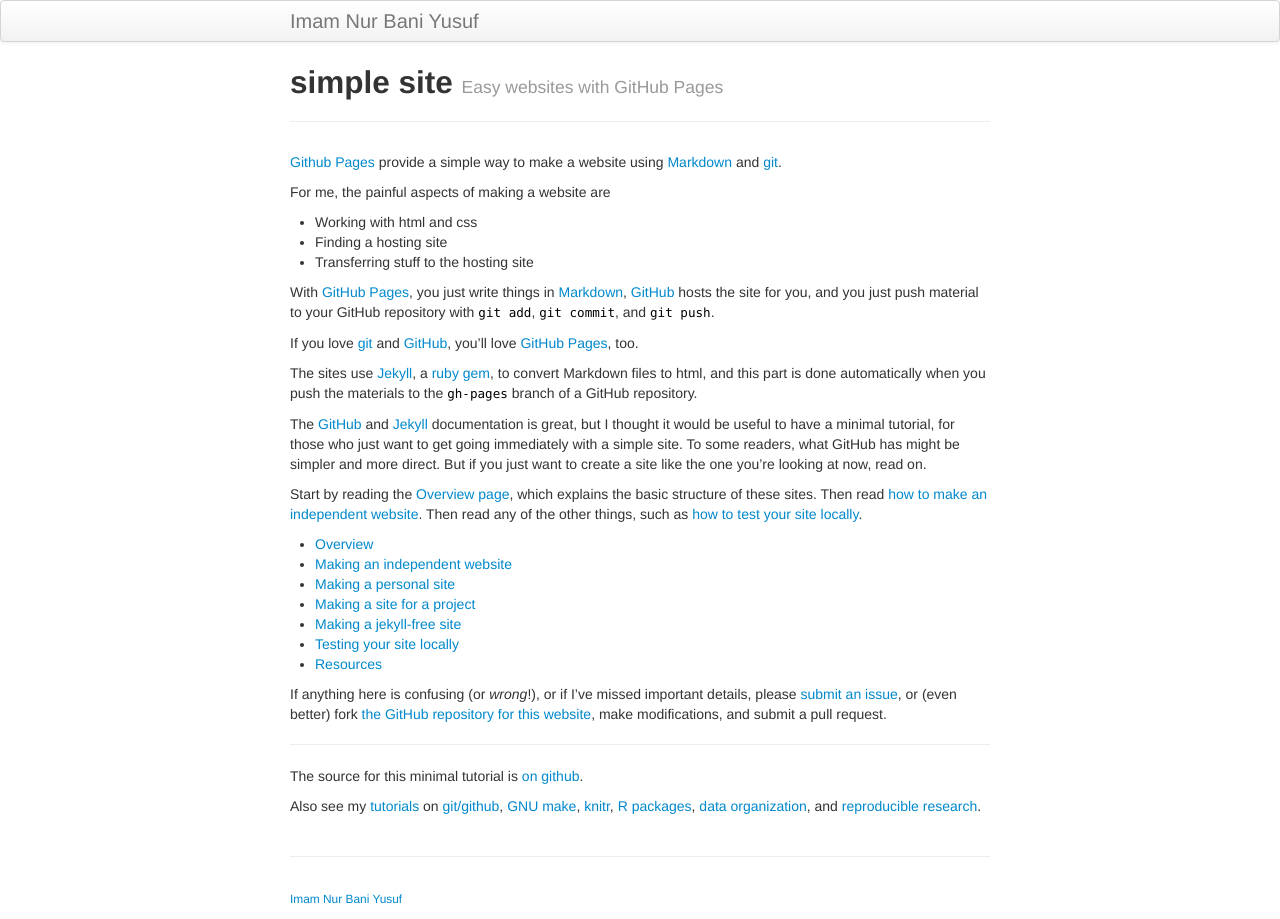
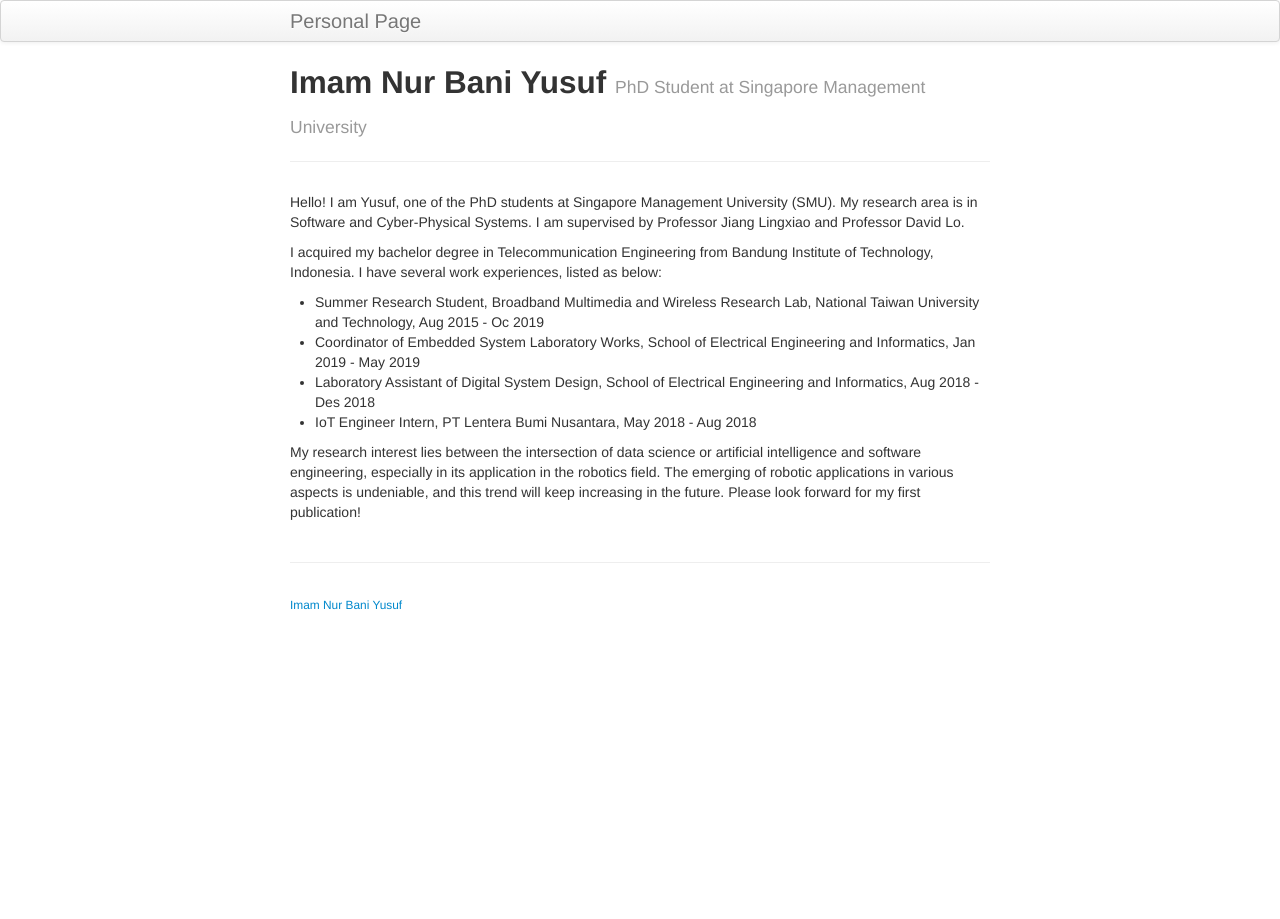
Before and after one commit to imamnurby/imamnurby.github.io, a Jekyll site: the page built from index.md, in a window 1280 px wide. Built offline with Jekyll 4.4.1, drawn with Linux system fonts in a browser that asks for light colours.

Commit message:
edited markdown file

```diff
--- a/_config.yml
+++ b/_config.yml
@@ -8,7 +8,7 @@ highlighter: rouge
 # Themes are encouraged to use these universal variables
 # so be sure to set them if your theme uses them.
 #
-title : Imam Nur Bani Yusuf
+title : Personal Page
 author :
   name : Imam Nur Bani Yusuf
   email : imamnurby@gmail.com
--- a/index.md
+++ b/index.md
@@ -1,72 +1,20 @@
 ---
 layout: page
-title: simple site
-tagline: Easy websites with GitHub Pages
-description: Minimal tutorial on making a simple website with GitHub Pages
+title: Imam Nur Bani Yusuf
+tagline: PhD Student at Singapore Management University
+description:
 ---
 
-[Github Pages](https://pages.github.com) provide a simple way to make a
-website using
-[Markdown](https://daringfireball.net/projects/markdown/) and
-[git](https://git-scm.com).
+Hello! I am Yusuf, one of the PhD students at Singapore Management University (SMU).
+My research area is in Software and Cyber-Physical Systems. I am supervised by Professor
+Jiang Lingxiao and Professor David Lo.
 
-For me, the painful aspects of making a website are
+I acquired my bachelor degree in Telecommunication Engineering from Bandung Institute
+of Technology, Indonesia. I have several work experiences, listed as below:
 
-- Working with html and css
-- Finding a hosting site
-- Transferring stuff to the hosting site
+- Summer Research Student, Broadband Multimedia and Wireless Research Lab, National Taiwan University and Technology, Aug 2015 - Oc 2019
+- Coordinator of Embedded System Laboratory Works, School of Electrical Engineering and Informatics, Jan 2019 - May 2019
+- Laboratory Assistant of Digital System Design, School of Electrical Engineering and Informatics, Aug 2018 - Des 2018
+- IoT Engineer Intern, PT Lentera Bumi Nusantara, May 2018 - Aug 2018
 
-With [GitHub Pages](https://pages.github.com), you just write things in
-[Markdown](https://daringfireball.net/projects/markdown/),
-[GitHub](https://github.com) hosts the site for you, and you just push
-material to your GitHub repository with `git add`, `git commit`, and
-`git push`.
-
-If you love [git](https://git-scm.com/) and
-[GitHub](https://github.com), you'll love
-[GitHub Pages](https://pages.github.com), too.
-
-The sites use [Jekyll](https://jekyllrb.com/), a
-[ruby](https://www.ruby-lang.org/en/) [gem](https://rubygems.org/), to
-convert Markdown files to html, and this part is done
-automatically when you push the materials to the `gh-pages` branch
-of a GitHub repository.
-
-The [GitHub](https://pages.github.com) and
-[Jekyll](https://jekyllrb.com) documentation is great, but I thought it
-would be useful to have a minimal tutorial, for those who just want to
-get going immediately with a simple site. To some readers, what GitHub
-has might be simpler and more direct.  But if you just want to create
-a site like the one you're looking at now, read on.
-
-Start by reading the [Overview page](pages/overview.html), which
-explains the basic structure of these sites. Then read
-[how to make an independent website](pages/independent_site.html). Then
-read any of the other things, such as
-[how to test your site locally](pages/local_test.html).
-
-- [Overview](pages/overview.html)
-- [Making an independent website](pages/independent_site.html)
-- [Making a personal site](pages/user_site.html)
-- [Making a site for a project](pages/project_site.html)
-- [Making a jekyll-free site](pages/nojekyll.html)
-- [Testing your site locally](pages/local_test.html)
-- [Resources](pages/resources.html)
-
-If anything here is confusing (or _wrong_!), or if I've missed
-important details, please
-[submit an issue](https://github.com/kbroman/simple_site/issues), or (even
-better) fork [the GitHub repository for this website](https://github.com/kbroman/simple_site),
-make modifications, and submit a pull request.
-
----
-
-The source for this minimal tutorial is [on github](https://github.com/kbroman/simple_site).
-
-Also see my [tutorials](https://kbroman.org/pages/tutorials) on
-[git/github](https://kbroman.org/github_tutorial),
-[GNU make](https://kbroman.org/minimal_make),
-[knitr](https://kbroman.org/knitr_knutshell),
-[R packages](https://kbroman.org/pkg_primer),
-[data organization](https://kbroman.org/dataorg),
-and [reproducible research](https://kbroman.org/steps2rr).
+My research interest lies between the intersection of data science or artificial intelligence and software engineering, especially in its application in the robotics field. The emerging of robotic applications in various aspects is undeniable, and this trend will keep increasing in the future. Please look forward for my first publication!
```
